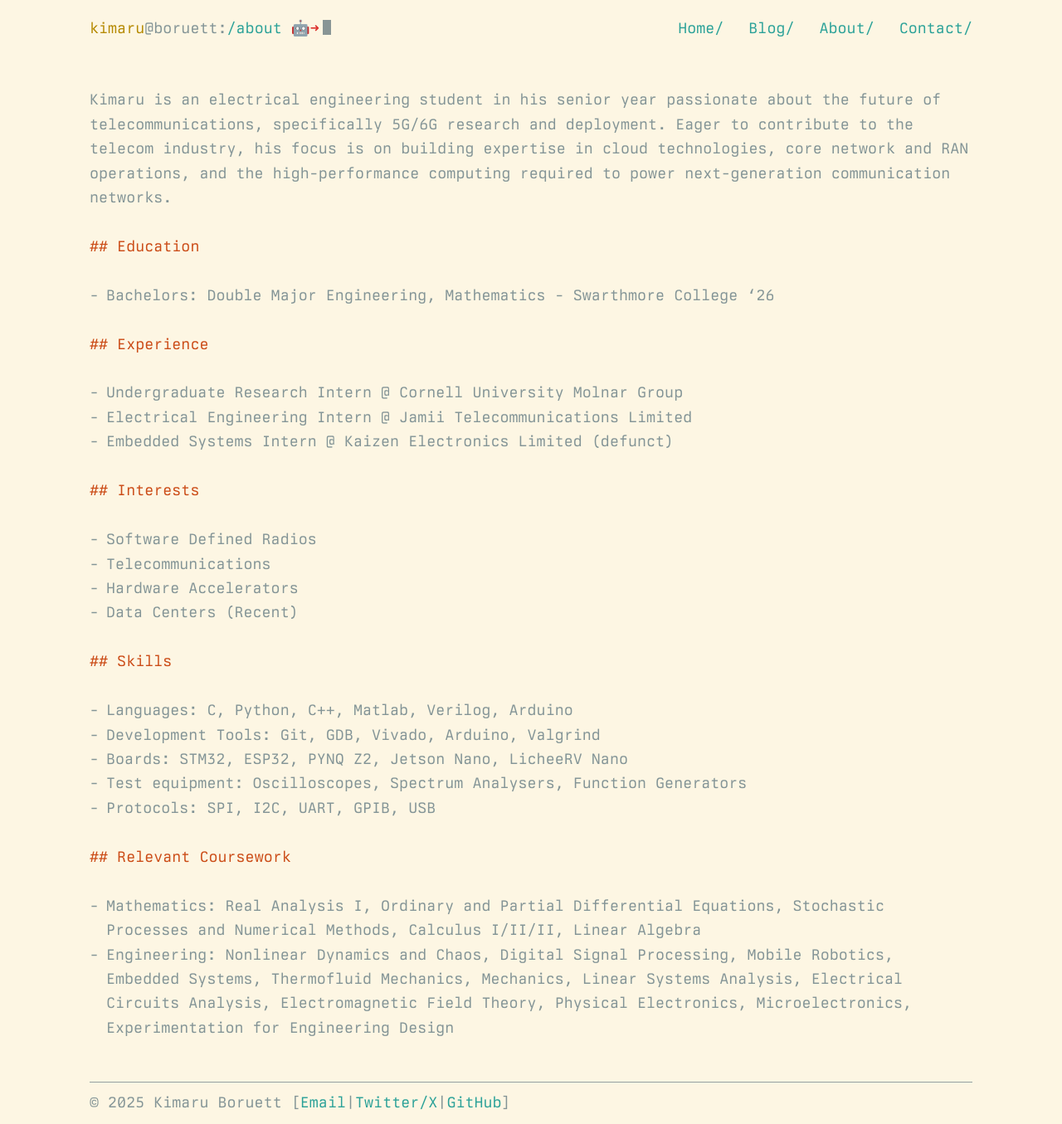
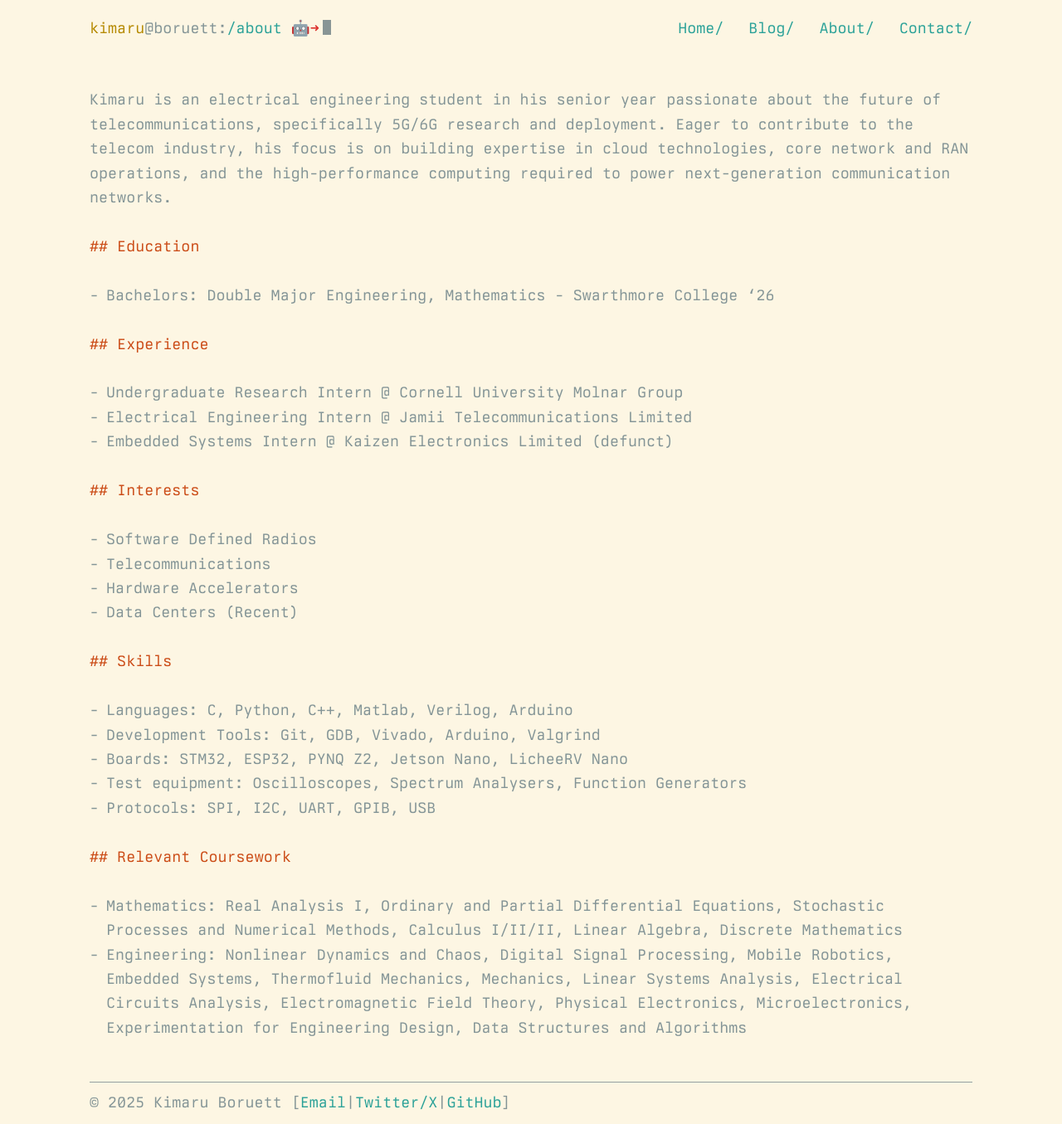
Before and after one commit to kmarulab/kmarulab.github.io, a Jekyll site: the page built from about.md, in a window 1280 px wide. Shown: the whole page at 83% size. Built offline with Jekyll 4.4.1, drawn with Linux system fonts in a browser that asks for light colours.

Commit message:
Update about.md

```diff
--- a/about.md
+++ b/about.md
@@ -34,5 +34,5 @@
 - Protocols: SPI, I2C, UART, GPIB, USB
 
 ## Relevant Coursework
-- Mathematics: Real Analysis I, Ordinary and Partial Differential Equations, Stochastic Processes and Numerical Methods, Calculus I/II/II, Linear Algebra
-- Engineering: Nonlinear Dynamics and Chaos, Digital Signal Processing, Mobile Robotics, Embedded Systems, Thermofluid Mechanics, Mechanics, Linear Systems Analysis, Electrical Circuits Analysis, Electromagnetic Field Theory, Physical Electronics, Microelectronics, Experimentation for Engineering Design
+- Mathematics: Real Analysis I, Ordinary and Partial Differential Equations, Stochastic Processes and Numerical Methods, Calculus I/II/II, Linear Algebra, Discrete Mathematics
+- Engineering: Nonlinear Dynamics and Chaos, Digital Signal Processing, Mobile Robotics, Embedded Systems, Thermofluid Mechanics, Mechanics, Linear Systems Analysis, Electrical Circuits Analysis, Electromagnetic Field Theory, Physical Electronics, Microelectronics, Experimentation for Engineering Design, Data Structures and Algorithms
```
